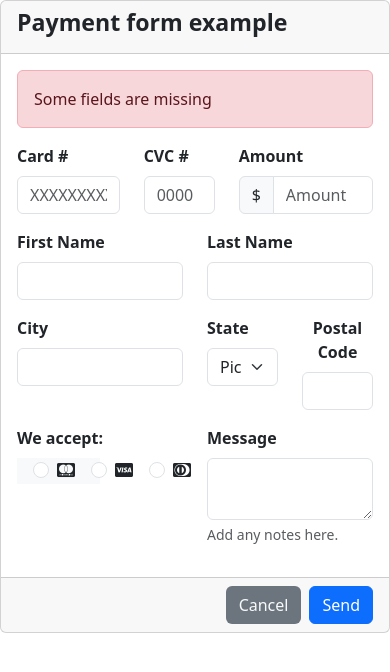
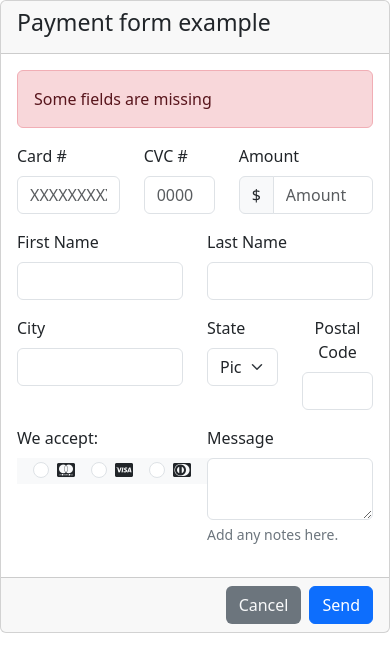
Before and after one commit to 4GeeksAcademy/MariaFonseca-coder_FormsHTML5-Bootstrap, a plain HTML site: page index.html in a window 390 px wide. Drawn offline with nearby package versions, Linux system fonts and the light colour scheme.

Commit message:
falta ue sea responsive

```diff
--- a/index.html
+++ b/index.html
@@ -13,7 +13,7 @@
 <body>
     <div class="card text-center">
         <div class="card-header">
-            <h3 class="text-start fw-bold">Payment form example</h3>
+            <h3 class="text-start">Payment form example</h3>
         </div>
         <div class="card-body">
             <div class="alert alert-danger text-start" role="alert">
@@ -21,16 +21,16 @@
             </div>
             <div class="row mb-3">
                 <div class="col-4">
-                    <label for="formGroupExampleInput" class="float-start fw-bold form-label">Card #</label>
+                    <label for="formGroupExampleInput" class="float-start form-label">Card #</label>
                     <input type="text" class="form-control" id="formGroupExampleInput"
                         placeholder="XXXXXXXXXXXXXXXXXXXXXXX">
                 </div>
                 <div class="col-3">
-                    <label for="formGroupExampleInput" class="float-start fw-bold form-label">CVC #</label>
+                    <label for="formGroupExampleInput" class="float-start form-label">CVC #</label>
                     <input type="text" class="form-control" id="formGroupExampleInput" placeholder="0000">
                 </div>
                 <div class="col-5 ">
-                    <label for="exampleInput" class="float-start fw-bold form-label">Amount</label>
+                    <label for="exampleInput" class="float-start form-label">Amount</label>
                     <div class="input-group">
                         <span class="input-group-text">$</span>
                         <input type="text" class="form-control" id="exampleInput" placeholder="Amount">
@@ -39,21 +39,21 @@
             </div>
             <div class="row mb-3">
                 <div class="col-6">
-                    <label for="formGroupExampleInput" class="float-start fw-bold form-label">First Name</label>
+                    <label for="formGroupExampleInput" class="float-start form-label">First Name</label>
                     <input type="text" class="form-control" id="formGroupExampleInput">
                 </div>
                 <div class="col-6">
-                    <label for="formGroupExampleInput" class="float-start fw-bold form-label">Last Name</label>
+                    <label for="formGroupExampleInput" class="float-start form-label">Last Name</label>
                     <input type="text" class="form-control" id="formGroupExampleInput">
                 </div>
             </div>
             <div class="row mb-3">
                 <div class="col-6">
-                    <label for="formGroupExampleInput" class="float-start fw-bold form-label">City</label>
+                    <label for="formGroupExampleInput" class="float-start form-label">City</label>
                     <input type="text" class="form-control" id="formGroupExampleInput">
                 </div>
                 <div class="col-3">
-                    <label for="formGroupExampleInput" class="float-start fw-bold form-label">State</label>
+                    <label for="formGroupExampleInput" class="float-start form-label">State</label>
                     <select class="form-select" id="inputGroupSelect01">
                         <option selected>Pick a state</option>
                         <option value="1">California</option>
@@ -62,16 +62,17 @@
                     </select>
                 </div>
                 <div class="col-3">
-                    <label for="formGroupExampleInput" class="float-start fw-bold form-label">Postal Code</label>
+                    <label for="formGroupExampleInput" class="float-start form-label">Postal Code</label>
                     <input type="text" class="form-control" id="formGroupExampleInput">
                 </div>
             </div>
             <div class="row mb-3">
                 <div class="col-6">
-                    <label for="formGroupExampleInput" class="float-start fw-bold form-label">We accept:</label>
+                    <label for="formGroupExampleInput" class="float-start form-label">We accept:</label>
                     <br>
-                    <div class="bg-light mt-2 d-flex ps-3 pe-0 w-50">
+                    <div class="bg-light mt-2 d-flex ps-3 pe-0" style="width: fit-content;">
                         <!--Puse fondo más claro porque no encontré iconos claros y no se veía bien.-->
+
                         <div class=" form-check form-check-inline me-3">
                             <input class="form-check-input" type="radio" name="inlineRadioOptions" id="inlineRadio1"
                                 value="option1">
@@ -99,9 +100,9 @@
                     </div>
                 </div>
                 <div class="col-6">
-                    <label for="formGroupExampleInput" class="float-start fw-bold form-label">Message</label> <br>
+                    <label for="formGroupExampleInput" class="float-start form-label">Message</label> <br>
                     <textarea class="form-control" aria-label="With textarea"></textarea>
-                    <div class="form-text float-start" id=" basic-addon4">Add any notes here.</div>
+                    <div class="form-text float-start text-secondary" id=" basic-addon4">Add any notes here.</div>
                 </div>
             </div>
         </div>
```
